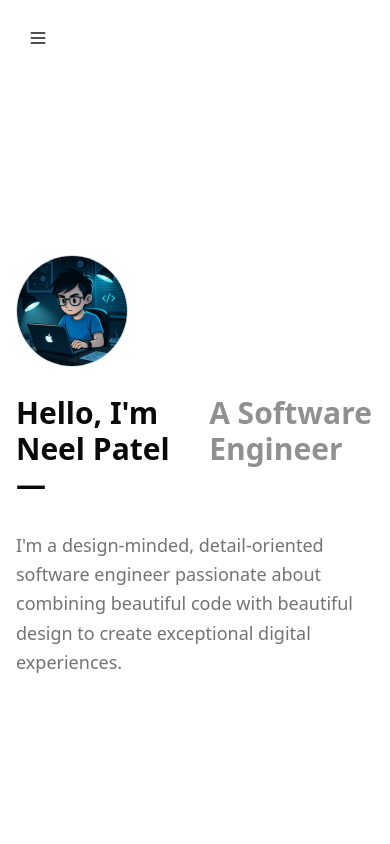
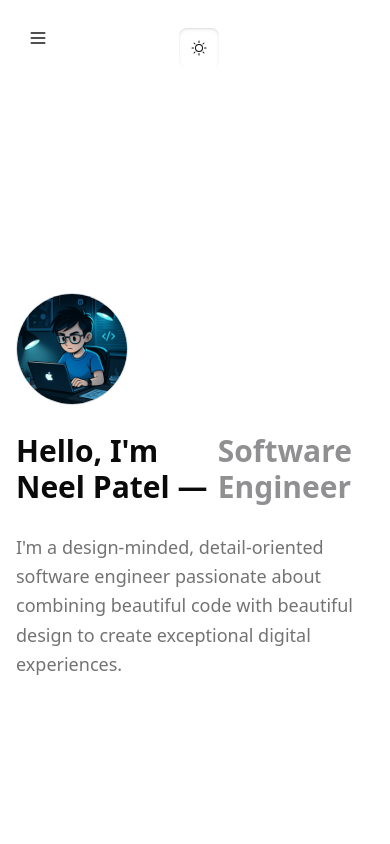
Before and after one commit to Neel2107/portfolio, a Next.js app: page / in a window 390 px wide. Shown: the top 844 px of the page. Built offline with nearby package versions, Linux system fonts and the light colour scheme.

Commit message:
chore: clean up & animation consistency

```diff
--- a/src/app/globals.css
+++ b/src/app/globals.css
@@ -172,12 +172,6 @@
     inset 0 2px 6px rgba(255, 255, 255, 0.06);
 }
 
-@layer components {
-  .container {
-    @apply max-w-2xl
-  }
-}
-
 @layer base {
   * {
     @apply border-border outline-ring/50;
--- a/src/app/page.tsx
+++ b/src/app/page.tsx
@@ -31,15 +31,9 @@ export default function Home() {
     <div className="relative bg-gradient-main min-h-screen ">
       <Analytics />
 
-      {/* Animated background elements */}
-      {/* <div className="fixed inset-0 overflow-hidden z-0">
-        <div className="absolute top-1/4 -left-20 w-72 h-72 bg-primary/10 rounded-full blur-3xl animate-float-gentle" />
-        <div className="absolute bottom-1/4 -right-20 w-96 h-96 bg-secondary/25 rounded-full blur-3xl animate-float-reverse" />
-      </div> */}
-
       <Sidebar isSidebarOpen={isSidebarOpen} handleSidebar={handleSidebar} />
 
-      <div className=" flex flex-col max-w-2xl mx-auto">
+      <div className=" flex flex-col max-w-3xl mx-auto">
         <Navbar handleSidebar={handleSidebar} />
         <MainContainer />
         <ProjectContainer />
--- a/src/components/ContactSection.tsx
+++ b/src/components/ContactSection.tsx
@@ -17,7 +17,7 @@ const ContactSection = () => {
           className={`${CONTAINER_STYLES.spacing.contentTop} ${CONTAINER_STYLES.spacing.elementGap}`}
         >
           <motion.div
-            className="bg-zinc-900 p-8 sm:p-10 rounded-2xl border border-gray-800 hover:border-primary/50 transition-all shadow-xl max-w-3xl mx-auto"
+            className="bg-zinc-900 p-8 sm:p-10 rounded-2xl border border-gray-800 hover:border-primary/50 transition-all shadow-xl  mx-auto"
             {...ANIMATION}
             transition={{ duration: 0.5, delay: 0.2 }}
           >
--- a/src/components/Experience.tsx
+++ b/src/components/Experience.tsx
@@ -12,8 +12,8 @@ const experience = [
       "Working with Arya team on enterprise software, revamped main product with better UX leading to multiple client offer acquisitions.",
       "Revamped chat application architecture resulting in 30% performance improvement and enhanced user experience.",
       "Led mobile app transformation from vibe-coded demo to production-ready application with robust architecture and scalability.",
-      "Created Authoring UI for internal and FDSE teams to orchestrate task graphs - complex networks of interconnected agent nodes for workflow automation."
-    ]
+      "Created Authoring UI for internal and FDSE teams to orchestrate task graphs - complex networks of interconnected agent nodes for workflow automation.",
+    ],
   },
   {
     title: "Software Development Engineer 1",
@@ -22,8 +22,8 @@ const experience = [
     responsibilities: [
       "Enhanced and launched the Retail App on Play Store with improved UI/UX, deep linking, supporting $870,000 yearly transactions and 1000+ daily active users.",
       "Designed and built Internal Operations App flows in React Native, supporting 20+ daily deployments and 55+ services with features like in-app media capture and PDF generation.",
-      "Led development of Leads Management System, boosting customer acquisition by 40%, handled REST API integrations, and implemented role-based access control."
-    ]
+      "Led development of Leads Management System, boosting customer acquisition by 40%, handled REST API integrations, and implemented role-based access control.",
+    ],
   },
   {
     title: "Software Development Engineer Intern",
@@ -32,8 +32,8 @@ const experience = [
     responsibilities: [
       "Developed MVP of Retail App using React Native and Expo, integrating OTP-based login and Razorpay for secure transactions.",
       "Created MVP of Internal Operations App with features like in-app image capture, JWT authorization, and AWS S3 integration.",
-      "Initiated Dashboard development with 10+ modules using Next.js for asset management and analytics."
-    ]
+      "Initiated Dashboard development with 10+ modules using Next.js for asset management and analytics.",
+    ],
   },
   {
     title: "Software Engineer Intern",
@@ -42,8 +42,8 @@ const experience = [
     responsibilities: [
       "Built User Interface and REST APIs for various web and mobile apps single-handedly, from scratch.",
       "Created APIs to authorize various social media platforms, resulting in automated social media posts for users.",
-      "Transitioned the Firebase backend to Supabase PostgreSQL, reducing bandwidth utilization by 70%."
-    ]
+      "Transitioned the Firebase backend to Supabase PostgreSQL, reducing bandwidth utilization by 70%.",
+    ],
   },
   {
     title: "Frontend Developer Intern",
@@ -52,9 +52,9 @@ const experience = [
     responsibilities: [
       "Created and contributed to a shoe store project using React and Tailwind CSS.",
       "Improved page loading speed by 20% through code splitting and optimization.",
-      "Developed reusable UI components ensuring consistency and maintainability."
-    ]
-  }
+      "Developed reusable UI components ensuring consistency and maintainability.",
+    ],
+  },
 ];
 
 const Experience = () => {
@@ -86,8 +86,7 @@ const Experience = () => {
 
                 {/* Content */}
                 <div className="w-full  pl-7 sm:pl-12">
-                  <motion.div
-                  >
+                  <motion.div>
                     <div className="flex items-center gap-2 mb-2">
                       <Calendar className="w-4 h-4 text-primary" />
                       <span className="text-white text-sm">{exp.period}</span>
@@ -99,20 +98,22 @@ const Experience = () => {
 
                     <div className="flex items-center gap-2 mb-4">
                       <Building2 className="w-4 h-4 text-gray-400" />
-                      <span className="text-gray-400 text-sm">{exp.organization}</span>
+                      <span className="text-gray-400 text-sm">
+                        {exp.organization}
+                      </span>
                     </div>
 
                     <ul className="list-disc pl-4 space-y-2">
                       {exp.responsibilities.map((responsibility, i) => (
                         <motion.li
                           key={i}
-                          className="text-gray-400 text-sm"
+                          className="text-secondary text-sm"
                           initial={{ opacity: 0, filter: "blur(4px)" }}
                           whileInView={{ opacity: 1, filter: "blur(0px)" }}
                           viewport={{ once: true }}
                           transition={{
                             duration: 0.4,
-                            delay: 0.1 + i * 0.1
+                            delay: 0.1 + i * 0.1,
                           }}
                         >
                           {responsibility}
--- a/src/components/MainContainer.tsx
+++ b/src/components/MainContainer.tsx
@@ -17,7 +17,7 @@ const MainContainer = () => {
           <motion.div
             initial={{ opacity: 0, filter: "blur(4px)" }}
             animate={{ opacity: 1, filter: "blur(0px)" }}
-            transition={{ duration: 0.4, delay: 0.2 }}
+            transition={{ duration: 0.5, delay: 0.1 }}
             className="rounded-full border border-gray-700/20 w-28 h-28"
           >
             <Image
@@ -35,7 +35,7 @@ const MainContainer = () => {
               className="inline-flex items-center"
               initial={{ opacity: 0, y: 20, filter: "blur(4px)" }}
               animate={{ opacity: 1, y: 0, filter: "blur(0px)" }}
-              transition={{ duration: 0.3, delay: 0.2 }}
+              transition={{ duration: 0.5, delay: 0.2 }}
             >
               <span className="">Hello, I&apos;m Neel Patel —</span>
             </motion.div>
@@ -44,9 +44,9 @@ const MainContainer = () => {
             <motion.div
               initial={{ opacity: 0, y: 20, filter: "blur(4px)" }}
               animate={{ opacity: 1, y: 0, filter: "blur(0px)" }}
-              transition={{ duration: 0.4, delay: 0.4 }}
+              transition={{ duration: 0.5, delay: 0.3 }}
             >
-              <h2 className="text-secondary"> A Software Engineer</h2>
+              <h2 className="text-secondary"> Software Engineer</h2>
             </motion.div>
           </div>
           {/* Description */}
@@ -54,7 +54,7 @@ const MainContainer = () => {
             className="text-lg sm:text-xl text-neutral-500 max-w-2xl leading-relaxed"
             initial={{ opacity: 0, y: 20, filter: "blur(4px)" }}
             animate={{ opacity: 1, y: 0, filter: "blur(0px)" }}
-            transition={{ duration: 0.4, delay: 0.5 }}
+            transition={{ duration: 0.5, delay: 0.4 }}
           >
             I&apos;m a design-minded, detail-oriented software engineer
             passionate about combining beautiful code with beautiful design to
--- a/src/components/ProjectContainer.tsx
+++ b/src/components/ProjectContainer.tsx
@@ -51,7 +51,7 @@ const ProjectContainer = () => {
                     </motion.a>
                   ) : (
                     <motion.div
-                      className="relative h-[300px] md:h-56 overflow-hidden bg-background rounded-lg"
+                      className="relative h-[300px] md:h-56 overflow-hidden bg-background rounded-lg cursor-pointer"
                       whileHover={{ scale: 1.02 }}
                     >
                       <Image
--- a/src/components/common/Navbar.tsx
+++ b/src/components/common/Navbar.tsx
@@ -35,7 +35,7 @@ const Navbar = ({ handleSidebar }: NavbarProps) => {
     <nav
       className={`sticky top-4 z-50 md:border md:border-primary/10 rounded-2xl backdrop-blur-3xl mx-4 sm:mx-0 `}
     >
-      <div className="w-full flex justify-between md:justify-center p-3 ">
+      <div className="w-full flex justify-between  p-3 ">
         {/* Mobile Menu Button - Left Side */}
         <div className="md:hidden">
           <motion.button
@@ -54,7 +54,7 @@ const Navbar = ({ handleSidebar }: NavbarProps) => {
 
         {/* Desktop Navigation - Center */}
         <div className="hidden md:flex flex-row items-center justify-between">
-          <ul className="m-0 p-0 flex flex-row  items-center list-none">
+          <ul className="m-0 p-0 flex flex-row  items-center   list-none">
             {NAV_ITEMS.map((item, index) => (
               <motion.li
                 key={item.id}
@@ -98,6 +98,7 @@ const Navbar = ({ handleSidebar }: NavbarProps) => {
               </a>
             </motion.li>
           </ul>
+        </div>
           <motion.div
             initial={{ opacity: 0, filter: "blur(4px)" }}
             animate={{ opacity: 1, filter: "blur(0px)" }}
@@ -109,7 +110,6 @@ const Navbar = ({ handleSidebar }: NavbarProps) => {
           >
             <ThemeToggleButton variant="circle" start="top-right" blur />
           </motion.div>
-        </div>
 
         {/* Spacer for mobile to keep menu button on left */}
         <div className="md:hidden w-5"></div>
--- a/src/utils/constants.ts
+++ b/src/utils/constants.ts
@@ -9,7 +9,7 @@ export const ANIMATION = {
 
 export const CONTAINER_STYLES = {
   // Standard section container with consistent spacing
-  section: "flex items-center justify-center py-16 md:py-24 lg:py",
+  section: "flex items-center justify-center  py-16 md:py-24 ",
 
   // Section content wrapper with consistent padding
   sectionContent: "w-full max-w-4xl mx-auto px-4 md:px-0",
```
